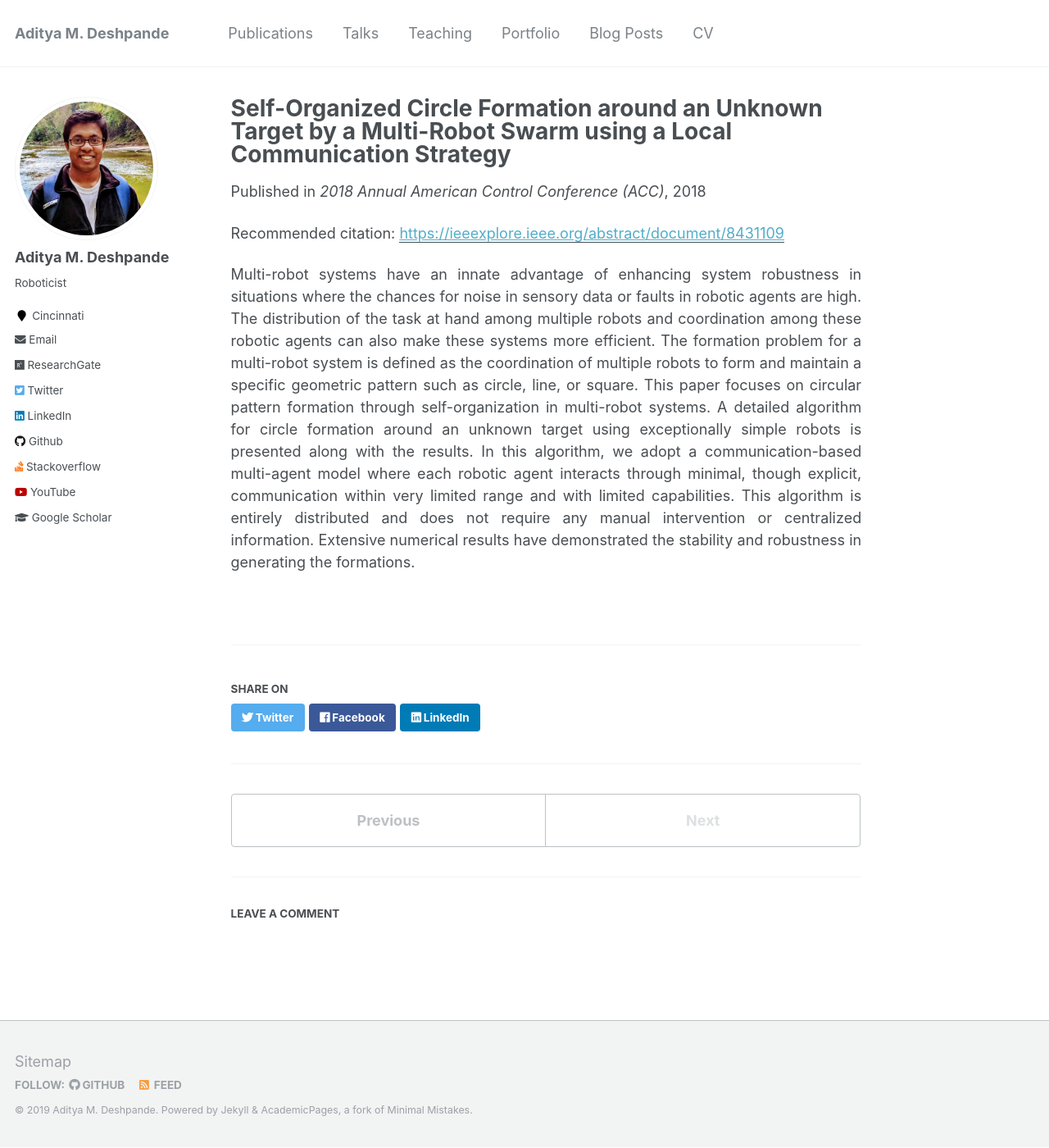
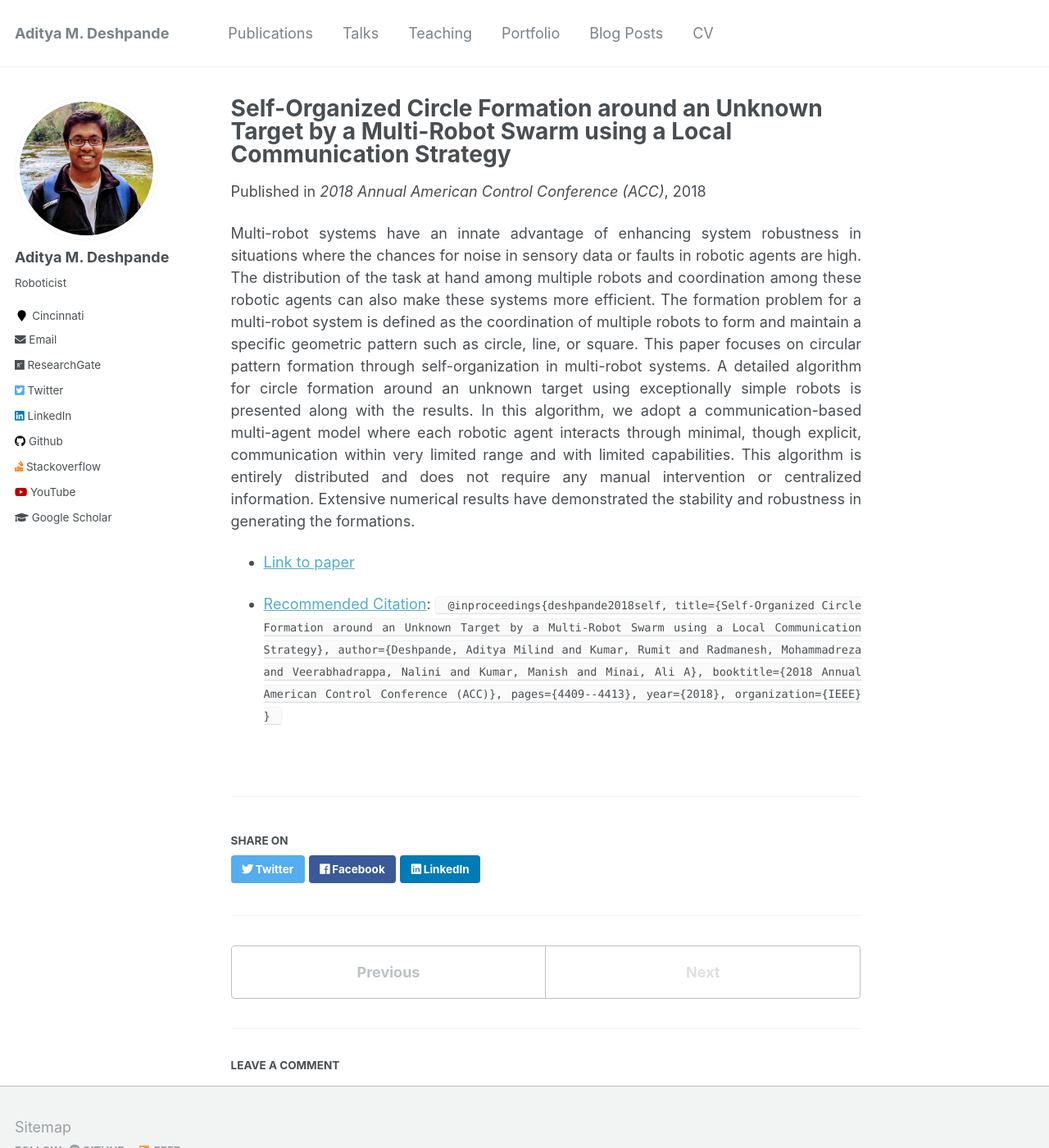
Before and after one commit to adipandas/adipandas.github.io, a Jekyll site: the page built from _publications/2018-06-27-self-organized.md, in a window 1280 px wide and 1400 px high. Shown: the whole window at 82% size. Built offline with Jekyll 4.4.1, drawn with Linux system fonts in a browser that asks for light colours; comment, search, counter and statistics services are not loaded.

Commit message:
Update 2018-06-27-self-organized.md

```diff
--- a/_publications/2018-06-27-self-organized.md
+++ b/_publications/2018-06-27-self-organized.md
@@ -5,11 +5,22 @@ permalink:
 excerpt:
 date: 2018-06-27
 venue: '2018 Annual American Control Conference (ACC)'
-paperurl: 'https://ieeexplore.ieee.org/abstract/document/8431109'
-citation: <!--'Your Name, You. (2015). &quot;Paper Title Number 3.&quot; <i>Journal 1</i>. 1(3).'-->
+paperurl:
+citation:
 ---
 
 Multi-robot systems have an innate advantage of enhancing system robustness in situations where the chances for noise in sensory data or faults in robotic agents are high. The distribution of the task at hand among multiple robots and coordination among these robotic agents can also make these systems more efficient. The formation problem for a multi-robot system is defined as the coordination of multiple robots to form and maintain a specific geometric pattern such as circle, line, or square. This paper focuses on circular pattern formation through self-organization in multi-robot systems. A detailed algorithm for circle formation around an unknown target using exceptionally simple robots is presented along with the results. In this algorithm, we adopt a communication-based multi-agent model where each robotic agent interacts through minimal, though explicit, communication within very limited range and with limited capabilities. This algorithm is entirely distributed and does not require any manual intervention or centralized information. Extensive numerical results have demonstrated the stability and robustness in generating the formations.
 
-<!--[Download paper here](https://ieeexplore.ieee.org/abstract/document/8431109)-->
-<!-- Recommended citation: Your Name, You. (2015). "Paper Title Number 3." <i>Journal 1</i>. 1(3).-->
+* [Link to paper](https://ieeexplore.ieee.org/abstract/document/8431109)
+
+* [Recommended Citation](https://scholar.googleusercontent.com/scholar.bib?q=info:84IwqMzzSYoJ:scholar.google.com/&output=citation&scisig=AAGBfm0AAAAAXNejnlsw_69jJPLKv5L_r5bgKuRA99sW&scisf=4&ct=citation&cd=-1&hl=en):
+<code>
+@inproceedings{deshpande2018self,
+  title={Self-Organized Circle Formation around an Unknown Target by a Multi-Robot Swarm using a Local Communication Strategy},
+  author={Deshpande, Aditya Milind and Kumar, Rumit and Radmanesh, Mohammadreza and Veerabhadrappa, Nalini and Kumar, Manish and Minai, Ali A},
+  booktitle={2018 Annual American Control Conference (ACC)},
+  pages={4409--4413},
+  year={2018},
+  organization={IEEE}
+}
+</code>
```
